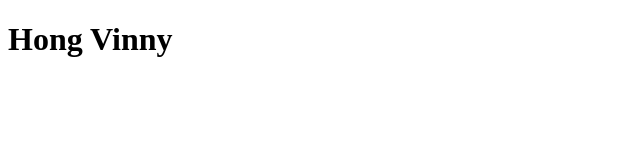
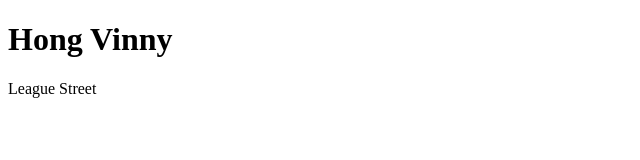
Before and after one commit to DevanLushiro/StillLearning, a plain HTML site: page index.html in a window 1280 px wide. Shown: the whole page, without its empty margins (0-640 px from the left). Drawn offline with Linux system fonts and the light colour scheme.

Commit message:
Update P index.html

```diff
--- a/index.html
+++ b/index.html
@@ -7,5 +7,6 @@
 </head>
 <body>
     <h1>Hong Vinny</h1>
+    <p>League Street</p>
 </body>
 </html>
```
